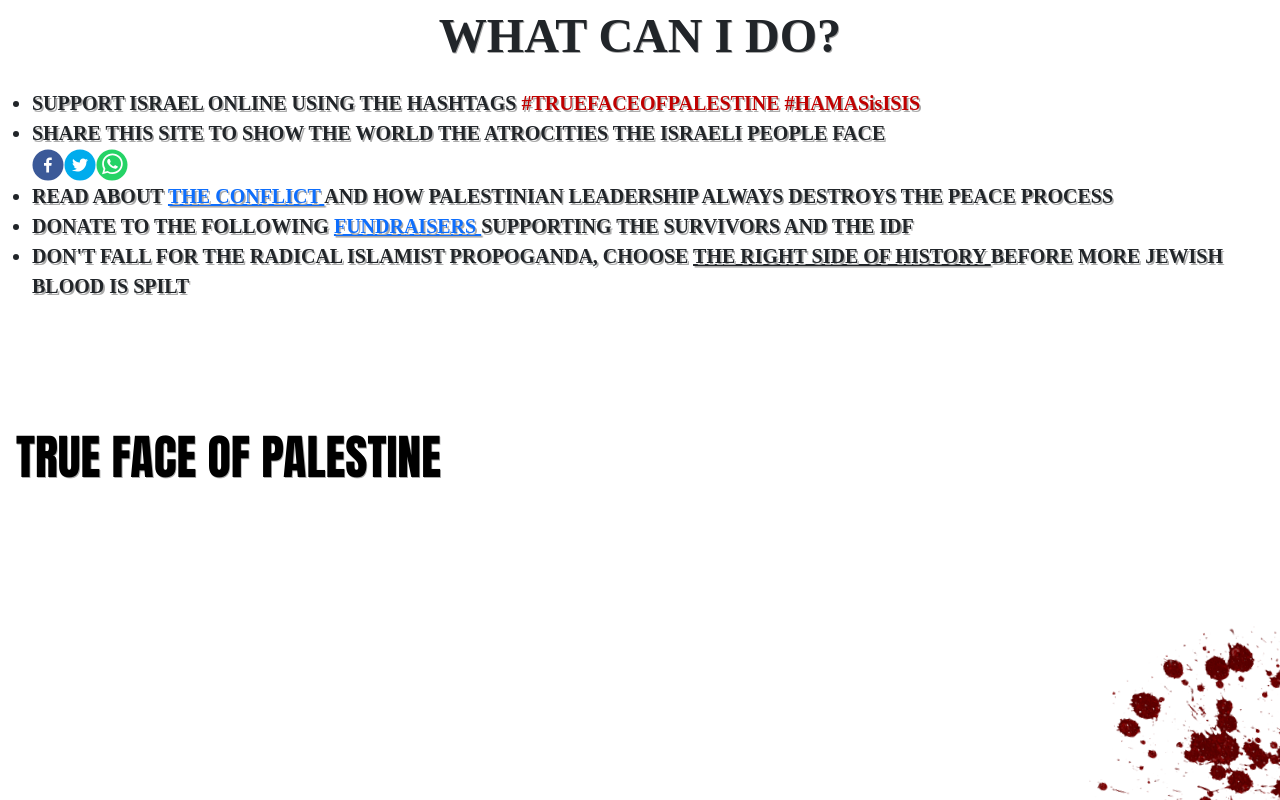
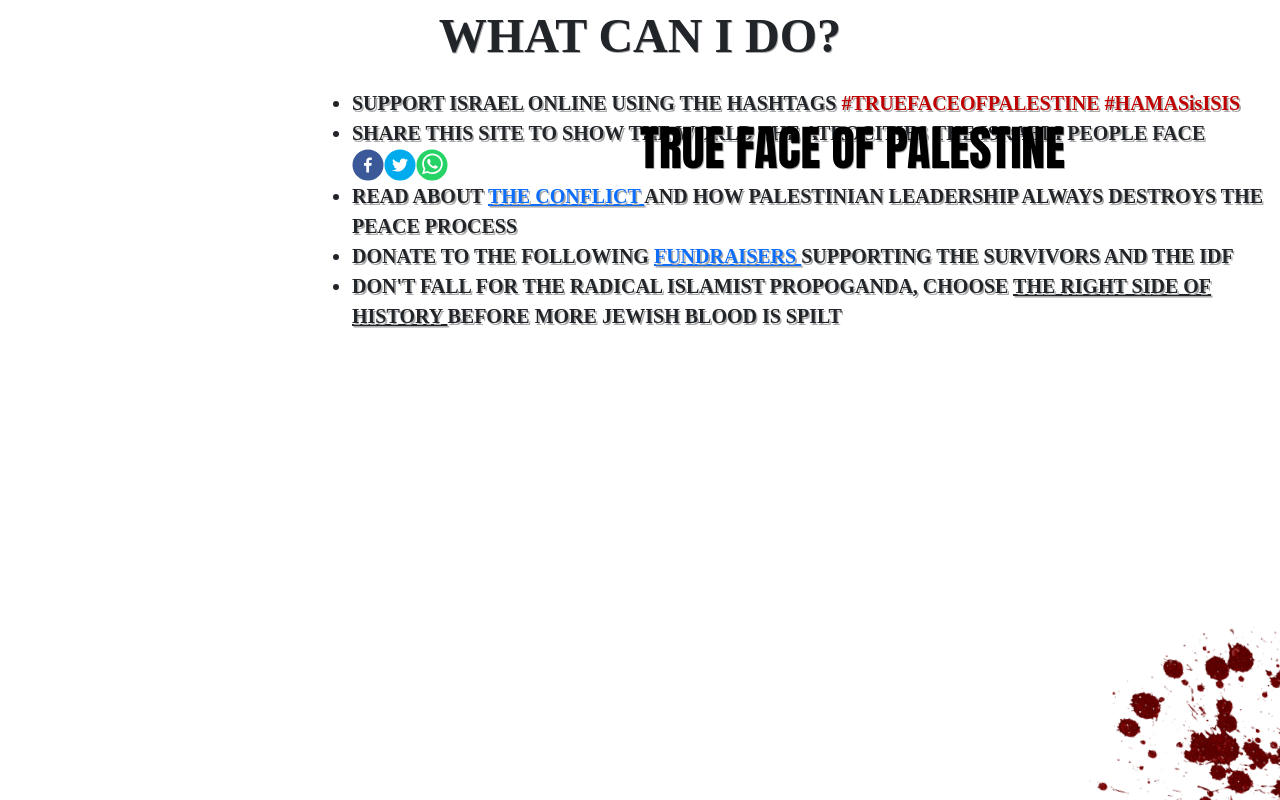
Before and after one commit to The-October-Team/7th-of-october, a React (Create React App) app: page /enough in a window 1280 px wide. Shown: the top 800 px of the page. Built offline with nearby package versions, Linux system fonts and the light colour scheme; a web font is replaced by a local one.

Commit message:
desktop start

```diff
--- a/src/styles.css
+++ b/src/styles.css
@@ -9,8 +9,8 @@
 }
 
 .main-img {
-    margin-left:auto;
-    margin-right:auto;
+    margin-left: auto;
+    margin-right: auto;
     display: block;
 }
 
@@ -27,6 +27,8 @@
 
 .enough {
     position: absolute;
+    width: 100%;
+    height: 100%;
 }
 
 .hashtag {
@@ -66,3 +68,18 @@
     font-size: 3em;
     text-decoration: none;
 }
+
+@media only screen and (min-width: 768px) {
+    /* For desktop: */
+    .bullet-points {
+        position: absolute;
+        left: 20em;
+    }
+
+    #trueface {
+        position: relative;
+        left: 50%;
+        right: 50%;
+        top: 0px;
+    }
+}
```
